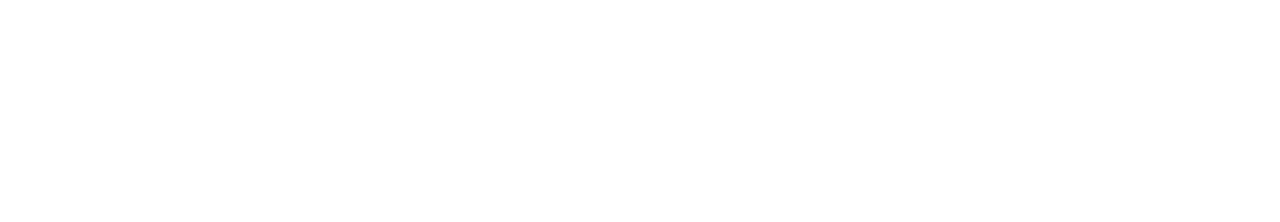
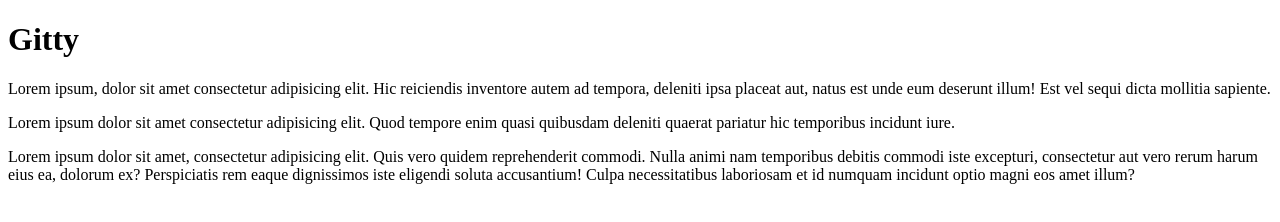
Before and after one commit to kianaomoerah/git-collab, a plain HTML site: page index.html in a window 1280 px wide. Drawn offline with Linux system fonts and the light colour scheme.

Commit message:
first pass at HTML

```diff
--- a/index.html
+++ b/index.html
@@ -8,5 +8,17 @@
 </head>
 <body>
 
+    <h1>Gitty</h1>
+
+    <p>Lorem ipsum, dolor sit amet consectetur adipisicing elit. Hic reiciendis inventore autem ad tempora, deleniti ipsa placeat aut, natus est unde eum deserunt illum! Est vel sequi dicta mollitia sapiente.</p>
+
+    <p>Lorem ipsum dolor sit amet consectetur adipisicing elit. Quod tempore enim quasi quibusdam deleniti quaerat pariatur hic temporibus incidunt iure.</p>
+
+    <Section>
+        <article>
+            <p class="info">Lorem ipsum dolor sit amet, consectetur adipisicing elit. Quis vero quidem reprehenderit commodi. Nulla animi nam temporibus debitis commodi iste excepturi, consectetur aut vero rerum harum eius ea, dolorum ex? Perspiciatis rem eaque dignissimos iste eligendi soluta accusantium! Culpa necessitatibus laboriosam et id numquam incidunt optio magni eos amet illum?</p>
+        </article>
+    </Section>
+
 </body>
 </html>
```
